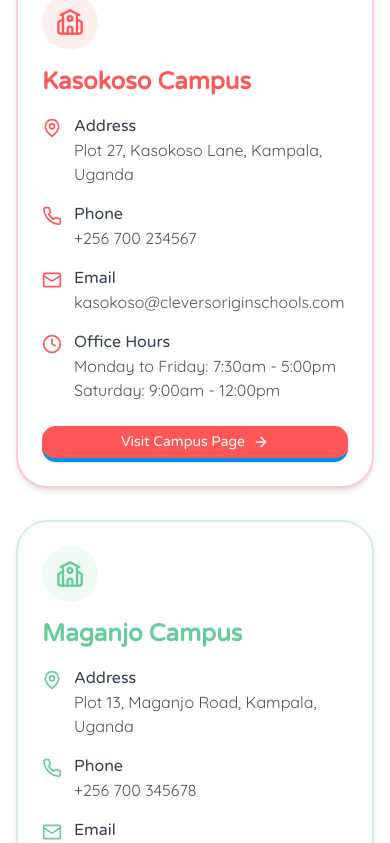
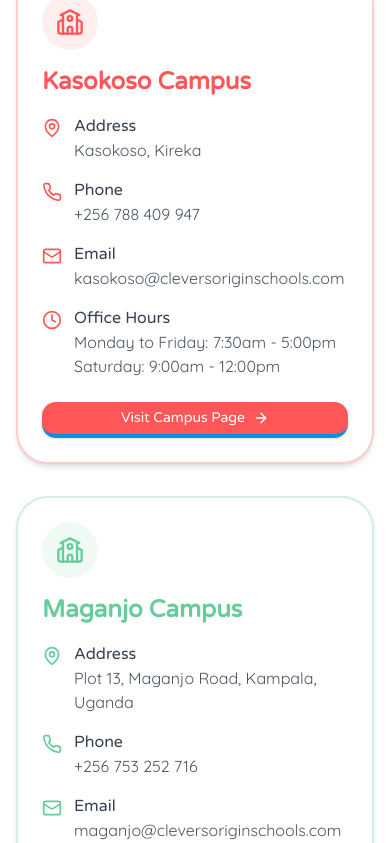
Before and after one commit to Xebarter/Clevers-Website, a Next.js app: page /contact in a window 390 px wide. Shown: the part 981-1824 px from the top of the page. Built offline with nearby package versions, Linux system fonts and the light colour scheme.

Commit message:
fixed responsiveness issue with the gallery

```diff
--- a/src/app/contact/page.tsx
+++ b/src/app/contact/page.tsx
@@ -20,15 +20,15 @@
   },
   {
     name: "Kasokoso Campus",
-    address: "Plot 27, Kasokoso Lane, Kampala, Uganda",
-    phone: "+256 700 234567",
+    address: "Kasokoso, Kireka",
+    phone: "+256 788 409 947",
     email: "kasokoso@cleversoriginschools.com",
     color: "kinder-red"
   },
   {
     name: "Maganjo Campus",
     address: "Plot 13, Maganjo Road, Kampala, Uganda",
-    phone: "+256 700 345678",
+    phone: "+256 753 252 716",
     email: "maganjo@cleversoriginschools.com",
     color: "kinder-green"
   }
@@ -187,7 +187,7 @@
                         We'd love to show you around! Schedule a visit to see our facilities and meet our staff.
                       </p>
                       <p className="text-kinder-green mt-2 font-medium font-body">
-                        +256 700 789012
+                        +256 762 474 822
                       </p>
                     </div>
                   </div>
@@ -275,13 +275,16 @@
 
           <div className="bg-white p-6 rounded-3xl shadow-md border-2 border-kinder-blue/20">
             <div className="aspect-video relative rounded-2xl overflow-hidden">
-              {/* Map Placeholder - replace with actual map */}
-              <div className="absolute inset-0 flex items-center justify-center bg-gray-100">
-                <div className="text-center">
-                  <div className="text-6xl mb-2">🗺️</div>
-                  <p className="text-gray-600 font-heading">Interactive Map of Our Locations</p>
-                </div>
-              </div>
+              <iframe
+                src="https://www.google.com/maps/embed?pb=!1m18!1m12!1m3!1d15959.027167556984!2d32.61808495541991!3d0.3181996000000214!2m3!1f0!2f0!3f0!3m2!1i1024!2i768!4f13.1!3m3!1m2!1s0x177db953b299249b%3A0x98e4b4346fdbbc63!2sClever&#39;s%20Origin%20Junior%20School!5e0!3m2!1sen!2sug!4v1744825288688!5m2!1sen!2sug"
+                width="100%"
+                height="100%"
+                style={{ border: 0 }}
+                allowFullScreen
+                loading="lazy"
+                referrerPolicy="no-referrer-when-downgrade"
+                className="absolute inset-0"
+              ></iframe>
             </div>
           </div>
         </div>
--- a/src/app/gallery/page.tsx
+++ b/src/app/gallery/page.tsx
@@ -112,6 +112,7 @@
 
   return (
     <div className="min-h-screen bg-gradient-to-br from-yellow-50 via-pink-50 to-blue-50 px-4 py-6 sm:px-6 sm:py-8 lg:px-8">
+      <div className="max-w-7xl mx-auto">
         <h1 className="text-2xl font-extrabold text-center text-pink-600 mb-2 sm:text-3xl sm:mb-3 lg:text-4xl lg:mb-4">
           🎉 School Gallery
         </h1>
@@ -120,7 +121,7 @@
         </p>
 
         <Tabs value={activeTab} onValueChange={setActiveTab} className="w-full">
-        <TabsList className="flex flex-wrap justify-center gap-2 mb-4 sm:gap-3 sm:mb-6 lg:gap-4">
+          <TabsList className="flex flex-wrap justify-center gap-2 mb-6 sm:gap-3 sm:mb-8 lg:gap-4">
             <TabsTrigger
               value="all"
               className="px-3 py-1.5 text-xs rounded-full bg-purple-500 text-white hover:bg-purple-600 sm:px-4 sm:py-2 sm:text-sm lg:text-base"
@@ -140,8 +141,9 @@
 
           {['all', ...categories].map((tab) => (
             <TabsContent key={tab} value={tab} className="mt-0">
-            <div className="mt-6 mb-4 sm:mt-8 sm:mb-6 lg:mt-10 lg:mb-8">
-              <h2 className="text-sm font-semibold mb-2 text-center sm:text-base lg:text-lg">
+              <div className="mb-8">
+                <div className="flex flex-col items-center gap-4">
+                  <h2 className="text-sm font-semibold text-center sm:text-base lg:text-lg">
                     Filter by Campus
                   </h2>
                   <div className="flex flex-wrap justify-center gap-2 sm:gap-3 lg:gap-4">
@@ -168,6 +170,7 @@
                         {campus.charAt(0).toUpperCase() + campus.slice(1)}
                       </button>
                     ))}
+                  </div>
                 </div>
               </div>
 
@@ -228,6 +231,7 @@
             </TabsContent>
           ))}
         </Tabs>
+      </div>
 
       {/* Modal Preview */}
       <Dialog open={!!currentGallery} onClose={() => setCurrentGallery(null)} className="relative z-50">
--- a/src/app/page.tsx
+++ b/src/app/page.tsx
@@ -121,7 +121,7 @@
               </CardHeader>
               <CardContent>
                 <CardDescription>
-                  From sports to robotics, we offer diverse programs to develop well-rounded students.
+                  From football to swimming, we offer diverse programs to develop well-rounded students.
                 </CardDescription>
                 <Link href="/student-life/activities" className="flex items-center text-blue-500 mt-4 font-medium hover:underline">
                   Learn More <ChevronRight className="ml-1 h-4 w-4" />
--- a/src/components/home/CampusShowcase.tsx
+++ b/src/components/home/CampusShowcase.tsx
@@ -15,14 +15,14 @@
     name: "Kitintale Campus",
     shortName: "Kitintale",
     color: "red",
-    address: "Plot 123, Kitintale Road, Kampala",
-    phone: "+256 750 123456",
-    description: "Our flagship campus with state-of-the-art facilities including a swimming pool, science labs, and a performing arts center.",
+    address: "Kitintale, Along Kitintale-Kunya Road",
+    phone: "+256 762 494 822",
+    description: "Our flagship campus with state-of-the-art facilities including a spacious kindergarten play area, and a performing arts center.",
     badgeColor: "bg-red-100 text-red-800",
     keyFeatures: [
-      { icon: Users, label: "1,200 Students" },
-      { icon: Book, label: "Nursery to High School" },
-      { icon: Star, label: "STEM Excellence Program" },
+      { icon: Users, label: "1,500 Pupils" },
+      { icon: Book, label: "Nursery & Primary" },
+      { icon: Star, label: "Day and Boarding" },
     ],
     image: "/kitintale1.jpg",
   },
@@ -31,14 +31,14 @@
     name: "Kasokoso Campus",
     shortName: "Kasokoso",
     color: "blue",
-    address: "Plot 456, Kasokoso Avenue, Kampala",
-    phone: "+256 750 789012",
-    description: "A modern campus with a focus on performing arts and humanities, featuring a 500-seat auditorium and art studios.",
+    address: "Kasokoso, Kireka",
+    phone: "+256 762 494 822",
+    description: "A modern and distinguished institution offering exclusively day-school education.",
     badgeColor: "bg-blue-100 text-blue-800",
     keyFeatures: [
       { icon: Users, label: "800 Students" },
-      { icon: Book, label: "Primary to Middle School" },
-      { icon: Star, label: "Arts & Humanities Focus" },
+      { icon: Book, label: "Nursery & Primary" },
+      { icon: Star, label: "DAY School" },
     ],
     image: "/kasokoso3.jpg",
   },
@@ -47,9 +47,9 @@
     name: "Maganjo Campus",
     shortName: "Maganjo",
     color: "green",
-    address: "Plot 789, Maganjo Road, Kampala",
-    phone: "+256 750 345678",
-    description: "Our newest campus with innovative learning spaces, sports facilities, and a focus on technology and entrepreneurship.",
+    address: "Maganjo, Bombo Road",
+    phone: "+256 762 494 822",
+    description: "Our newest campus, committed to academic excellence and the discovery and development of learner talent.",
     badgeColor: "bg-green-100 text-green-800",
     keyFeatures: [
       { icon: Users, label: "650 Students" },
```
Lines whose indentation alone changed are shown as unchanged.
